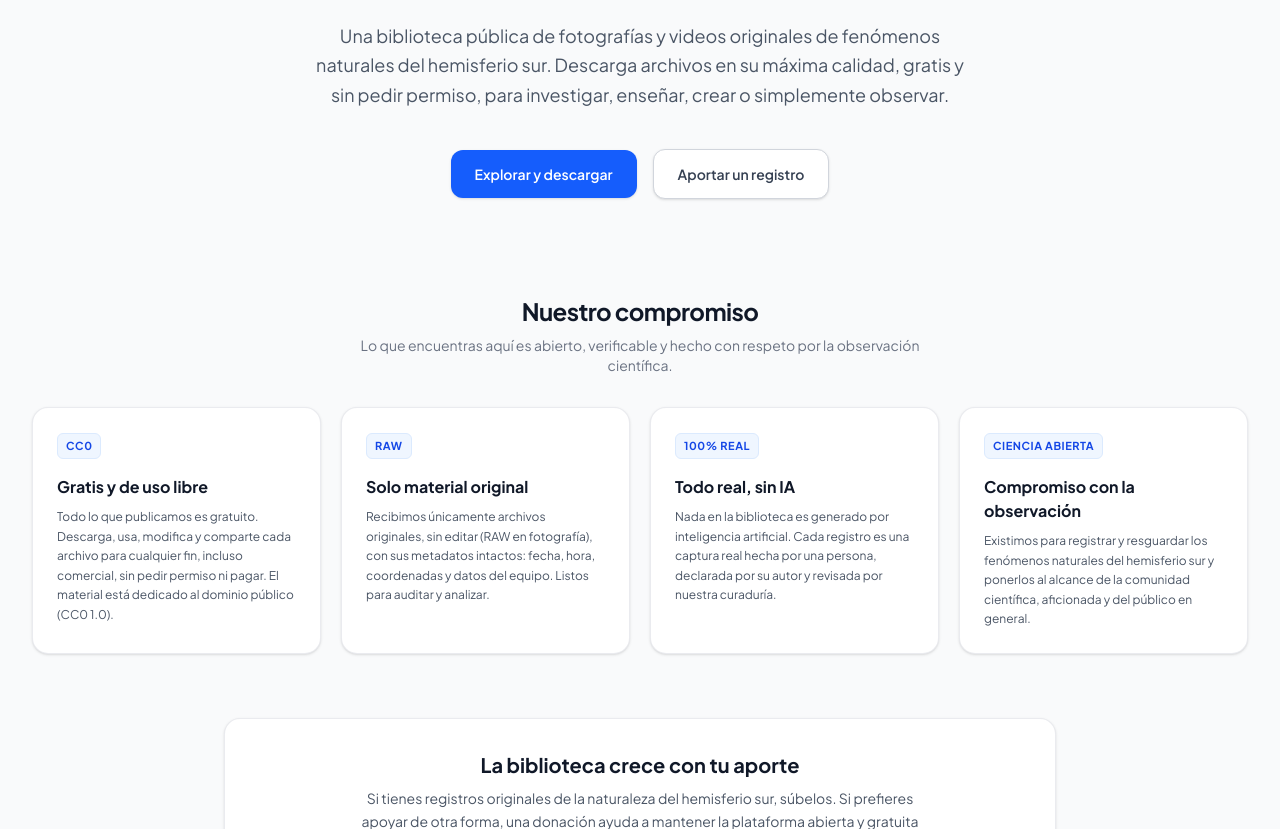
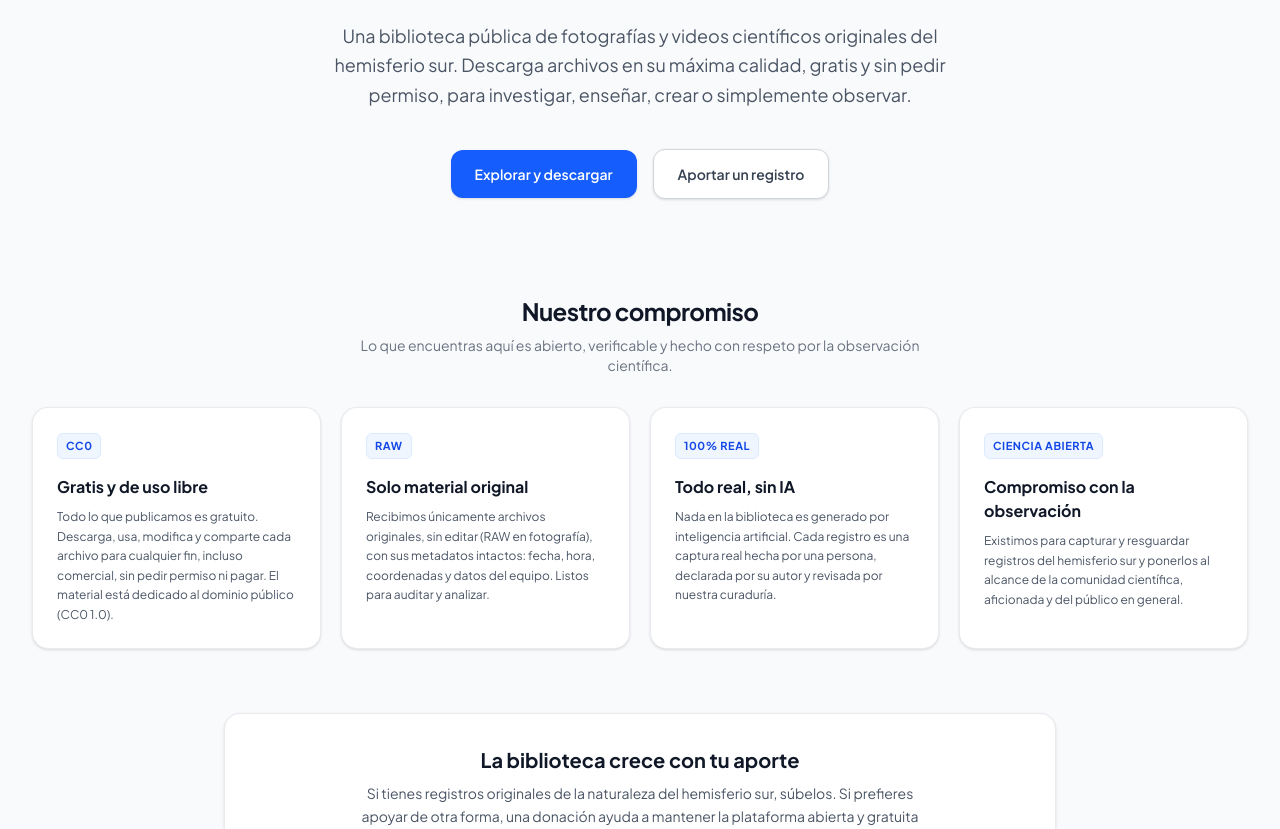
Before and after one commit to australdatahub-cmd/australdata-web, an Astro site: page / in a window 1280 px wide. Shown: the part 368-1197 px from the top of the page. Built offline with nearby package versions, Linux system fonts and the light colour scheme; Astro itself is replaced by a stand-in of ours.

Commit message:
correccion inicio textos

```diff
--- a/src/pages/index.astro
+++ b/src/pages/index.astro
@@ -24,7 +24,7 @@ const pilares = [
     chip: 'Ciencia abierta',
     titulo: 'Compromiso con la observación',
     texto:
-      'Existimos para registrar y resguardar los fenómenos naturales del hemisferio sur y ponerlos al alcance de la comunidad científica, aficionada y del público en general.',
+      'Existimos para capturar y resguardar registros del hemisferio sur y ponerlos al alcance de la comunidad científica, aficionada y del público en general.',
   },
 ];
 ---
@@ -45,7 +45,7 @@ const pilares = [
       Registros científicos reales, de alta calidad y de uso libre
     </h1>
     <p class="text-base sm:text-lg text-gray-600 mt-6 max-w-2xl mx-auto font-normal leading-relaxed">
-      Una biblioteca pública de fotografías y videos originales de fenómenos naturales del hemisferio sur.
+      Una biblioteca pública de fotografías y videos científicos originales del hemisferio sur.
       Descarga archivos en su máxima calidad, gratis y sin pedir permiso, para investigar, enseñar, crear o simplemente observar.
     </p>
 
```
